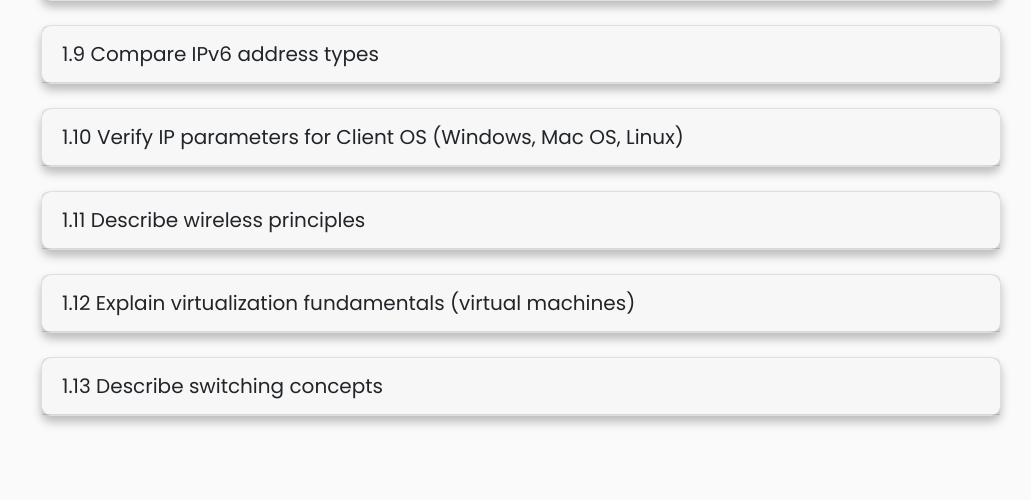
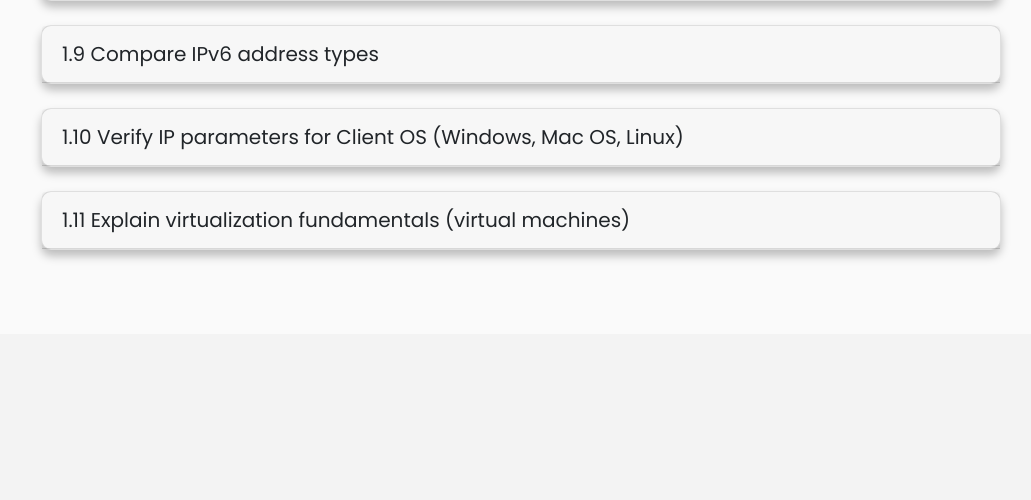
Before and after one commit to akshara01/CCNA-On-FingerTips, a Django app: page /module in a window 1280 px wide. Shown: the part 855-1355 px from the top of the page, without its empty margins (249-1280 px from the left). After the commit the page ends 1113 px from the top, so only its background shows below. Run offline with Django 3.2, Linux system fonts and the light colour scheme; some libraries are stand-ins or nearby versions.

Commit message:
Update module1.html

```diff
--- a/website/templates/website/module1.html
+++ b/website/templates/website/module1.html
@@ -164,53 +164,18 @@
                 </div>
               </div>
 
-              <div class="card mb-4">
-                <div class="card-header" id="heading-2">
-                  <h5 class="mb-0">
-                    <a class="collapsed" role="button" data-toggle="collapse" href="#collapse-11" aria-expanded="false"
-                      aria-controls="collapse-2">
-                      1.11 Describe wireless principles
-                    </a>
-                  </h5>
-                </div>
-                <div id="collapse-11" class="collapse" data-parent="#accordion" aria-labelledby="heading-2">
-                  <div class="card-body">
-                    <a href="">1.11 a Nonoverlapping Wi-Fi channels</a><br>
-                    <a href="">1.11 b SSID</a><br>
-                    <a href="">1.11 c RF</a><br>
-                    <a href="">1.11 d Encryption</a><br>
-                  </div>
-                </div>
-              </div>
 
               <div class="card mb-4">
                 <div class="card-header" id="heading-2">
                   <h5 class="mb-0">
                     <a href="{% url 'dynamic' model_class='1' mod_no='1.12' sub_modno='-' %}">
-                      1.12 Explain virtualization fundamentals (virtual machines)
+                      1.11 Explain virtualization fundamentals (virtual machines)
                     </a>
                   </h5>
                 </div>
               </div>
 
-              <div class="card mb-4">
-                <div class="card-header" id="heading-2">
-                  <h5 class="mb-0">
-                    <a class="collapsed" role="button" data-toggle="collapse" href="#collapse-13" aria-expanded="false"
-                      aria-controls="collapse-2">
-                      1.13 Describe switching concepts
-                    </a>
-                  </h5>
-                </div>
-                <div id="collapse-13" class="collapse" data-parent="#accordion" aria-labelledby="heading-2">
-                  <div class="card-body">
-                    <a href="{% url 'dynamic' model_class='1' mod_no='1.13' sub_modno='a' %}">1.13 a MAC learning and aging</a><br>
-                    <a href="">1.13 b Frame switching</a><br>
-                    <a href="">1.13 c Frame flooding</a><br>
-                    <a href="">1.13 d MAC address table</a><br>
-                  </div>
-                </div>
-              </div>
+
 
             </div>
           </div>
```
